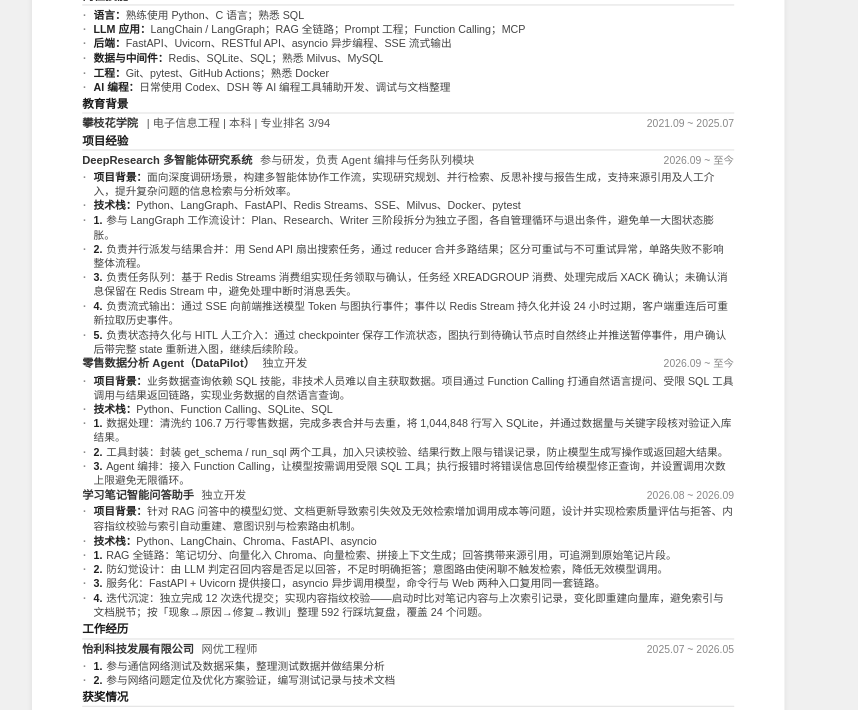
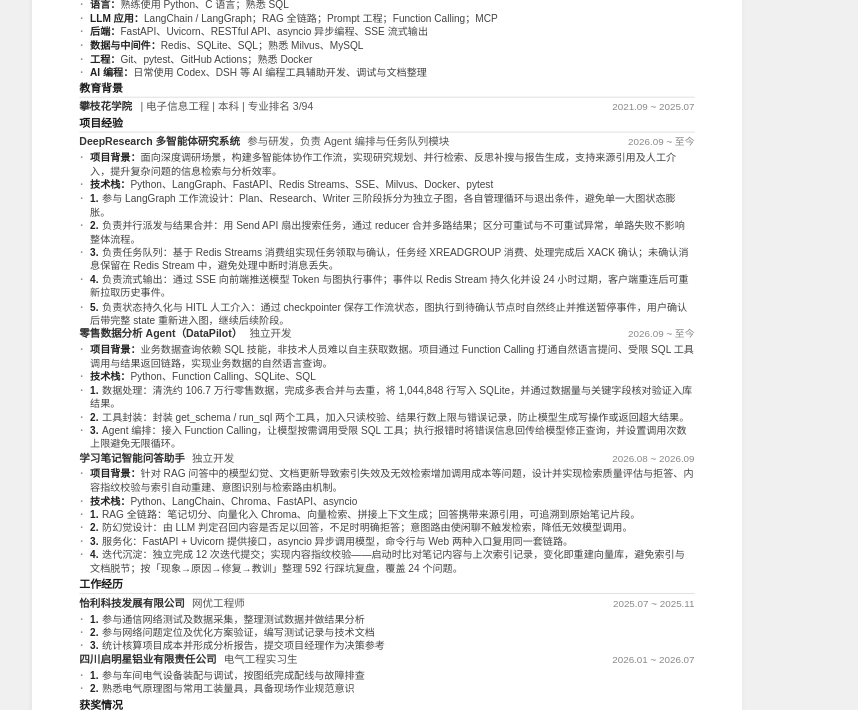
Before and after one commit to Vilin-G/resume, a plain HTML site: page index.html in a window 1280 px wide. Shown: the part 233-943 px from the top of the page, without its empty margins (211-1069 px from the left). Drawn offline with Linux system fonts and the light colour scheme.

Commit message:
简历更新：怡利回到 2025.07-2025.11，补启明星铝业电气工程实习 2026.01-2026.07

```diff
--- a/index.html
+++ b/index.html
@@ -250,11 +250,20 @@ body {
   <div class="section-title">工作经历</div>
   <div class="exp-header">
     <div class="exp-left"><span class="exp-company">怡利科技发展有限公司</span><span class="exp-role">网优工程师</span></div>
-    <span class="exp-date">2025.07 ~ 2026.05</span>
+    <span class="exp-date">2025.07 ~ 2025.11</span>
   </div>
   <ul class="bullet-list">
 <li><span class="bullet-idx">1.</span>参与通信网络测试及数据采集，整理测试数据并做结果分析</li>
 <li><span class="bullet-idx">2.</span>参与网络问题定位及优化方案验证，编写测试记录与技术文档</li>
+<li><span class="bullet-idx">3.</span>统计核算项目成本并形成分析报告，提交项目经理作为决策参考</li>
+  </ul>
+  <div class="exp-header">
+    <div class="exp-left"><span class="exp-company">四川启明星铝业有限责任公司</span><span class="exp-role">电气工程实习生</span></div>
+    <span class="exp-date">2026.01 ~ 2026.07</span>
+  </div>
+  <ul class="bullet-list">
+<li><span class="bullet-idx">1.</span>参与车间电气设备装配与调试，按图纸完成配线与故障排查</li>
+<li><span class="bullet-idx">2.</span>熟悉电气原理图与常用工装量具，具备现场作业规范意识</li>
   </ul>
 </div>
   <div class="section">
```
Also changed, not shown: 1 other file.
